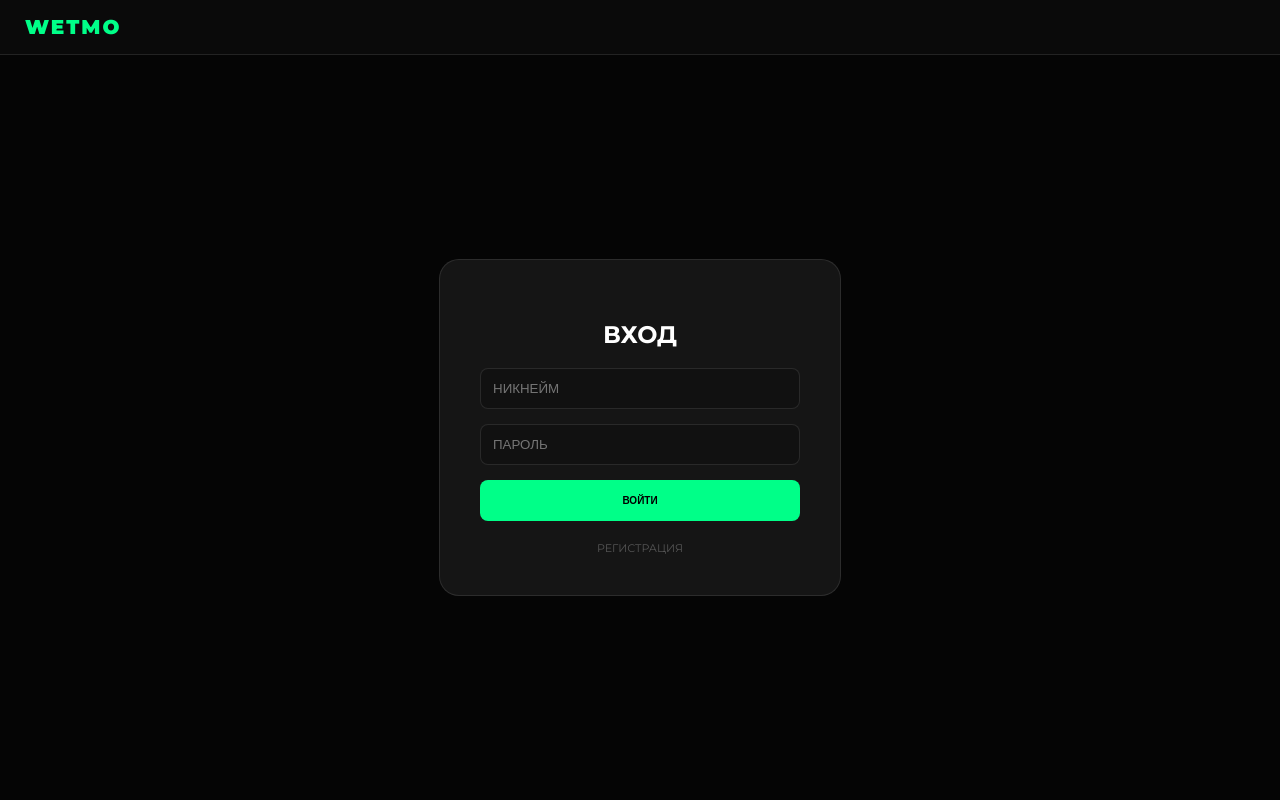
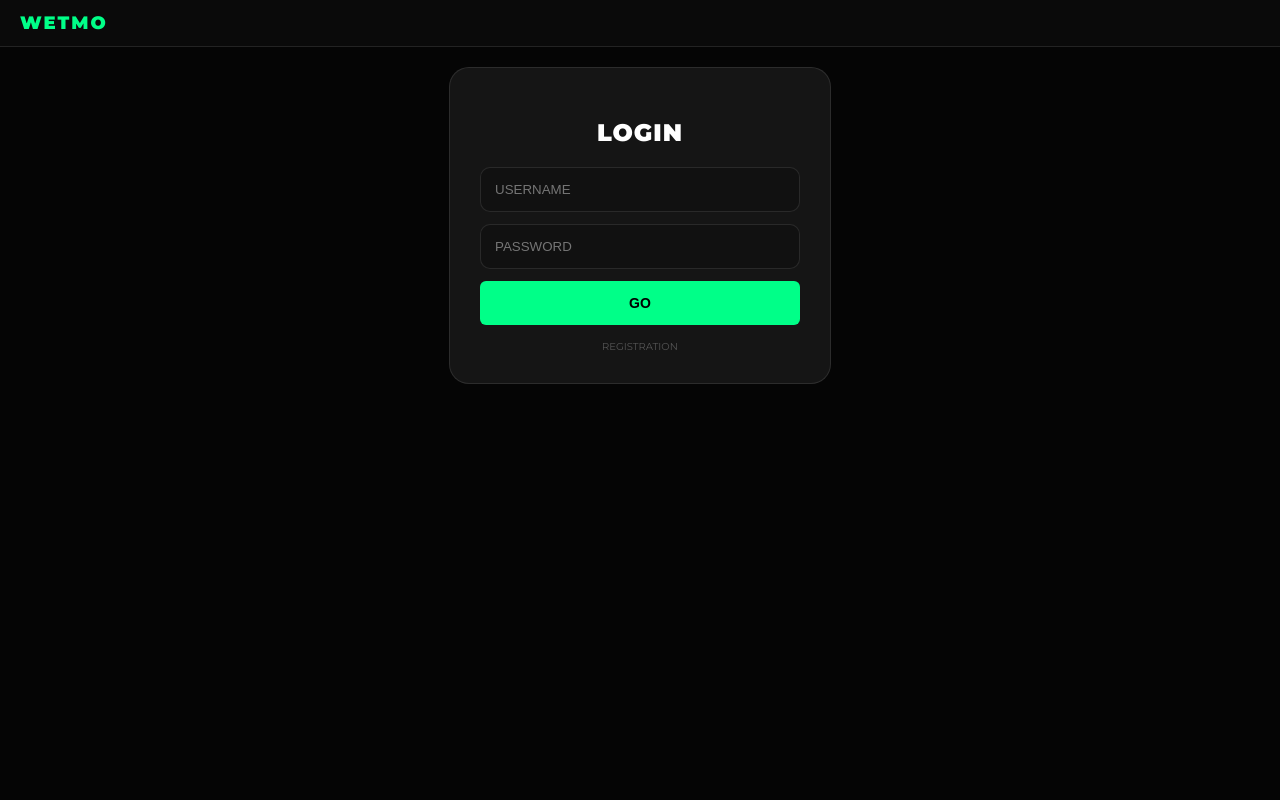
Before and after one commit to Mu1cHur0/WETMO, a Flask app: page /login in a window 1280 px wide. Run offline with Flask 3, Linux system fonts and the light colour scheme; some libraries are stand-ins or nearby versions.

Commit message:
index.html

```diff
--- a/templates/index.html
+++ b/templates/index.html
@@ -2,7 +2,7 @@
 <html lang="ru">
 <head>
     <meta charset="UTF-8">
-    <meta name="viewport" content="width=device-width, initial-scale=1.0">
+    <meta name="viewport" content="width=device-width, initial-scale=1.0, maximum-scale=1.0, user-scalable=no">
     <title>WETMO</title>
     <script src="https://cdnjs.cloudflare.com/ajax/libs/socket.io/4.0.1/socket.io.js"></script>
     <script src="https://cdnjs.cloudflare.com/ajax/libs/marked/4.0.2/marked.min.js"></script>
@@ -16,9 +16,8 @@
             --border: rgba(255, 255, 255, 0.1);
         }
 
-        /* --- СТИЛИЗАЦИЯ ПОЛЗУНКА (SCROLLBAR) --- */
-        ::-webkit-scrollbar { width: 5px; height: 5px; }
-        ::-webkit-scrollbar-track { background: #000; }
+        /* Ползунок */
+        ::-webkit-scrollbar { width: 4px; }
         ::-webkit-scrollbar-thumb { background: #222; border-radius: 10px; }
         ::-webkit-scrollbar-thumb:hover { background: var(--kick); }
 
@@ -26,84 +25,98 @@
             font-family: 'Montserrat', sans-serif;
             background: var(--bg); color: var(--text);
             margin: 0; display: flex; flex-direction: column;
-            height: 100vh; overflow: hidden;
+            height: 100vh; height: -webkit-fill-available; overflow: hidden;
         }
 
-        .header { background: #0a0a0a; padding: 15px 25px; display: flex; align-items: center; border-bottom: 1px solid var(--border); }
-        .logo { font-weight: 900; color: var(--accent); letter-spacing: 2px; text-decoration: none; font-size: 20px; }
+        .header { background: #0a0a0a; padding: 12px 20px; display: flex; align-items: center; border-bottom: 1px solid var(--border); z-index: 100; }
+        .logo { font-weight: 900; color: var(--accent); letter-spacing: 2px; text-decoration: none; font-size: 18px; }
 
         .badge {
             display: inline-flex; align-items: center; justify-content: center;
-            width: 14px; height: 14px;
-            background: linear-gradient(135deg, #53fc18 0%, #3db311 100%);
-            color: #000; border-radius: 50%; font-size: 9px;
-            margin-left: 6px; font-weight: 900; vertical-align: middle;
-            box-shadow: 0 0 8px rgba(83, 252, 24, 0.4);
+            width: 14px; height: 14px; background: linear-gradient(135deg, #53fc18 0%, #3db311 100%);
+            color: #000; border-radius: 50%; font-size: 8px; margin-left: 5px; font-weight: 900;
         }
 
-        .btn-main { background: var(--accent); color: #000; border: none; padding: 10px 15px; border-radius: 8px; font-weight: 900; cursor: pointer; font-size: 10px; text-decoration: none; }
+        .btn-main { background: var(--accent); color: #000; border: none; padding: 8px 12px; border-radius: 6px; font-weight: 900; cursor: pointer; font-size: 10px; text-decoration: none; white-space: nowrap; }
 
-        /* Табы */
-        .tabs-container { display: flex; background: #000; padding: 10px 15px 0; gap: 5px; border-bottom: 1px solid var(--border); overflow-x: auto; min-height: 45px; }
+        /* Табы (адаптивные) */
+        .tabs-container {
+            display: flex; background: #000; padding: 8px 10px 0; gap: 5px;
+            border-bottom: 1px solid var(--border); overflow-x: auto; -webkit-overflow-scrolling: touch;
+        }
         .tab-wrapper { position: relative; display: flex; align-items: center; }
-        .tab { padding: 10px 35px 10px 15px; background: #111; border-radius: 8px 8px 0 0; font-size: 11px; color: #555; text-decoration: none; font-weight: 700; white-space: nowrap; border: 1px solid transparent; }
+        .tab {
+            padding: 10px 30px 10px 12px; background: #111; border-radius: 8px 8px 0 0;
+            font-size: 11px; color: #555; text-decoration: none; font-weight: 700; white-space: nowrap;
+        }
         .tab.active { background: rgba(25, 25, 25, 0.8); color: var(--accent); border: 1px solid var(--border); border-bottom: none; }
-        .close-chat { position: absolute; right: 10px; color: #444; cursor: pointer; font-size: 16px; font-weight: 900; }
+        .close-chat { position: absolute; right: 8px; color: #444; cursor: pointer; font-size: 14px; }
 
-        #chat-window { flex: 1; overflow-y: auto; padding: 20px; display: flex; flex-direction: column; gap: 10px; }
-        .msg { background: rgba(255, 255, 255, 0.03); padding: 10px 15px; border-radius: 12px; max-width: 80%; border: 1px solid var(--border); }
+        /* Чат */
+        #chat-window { flex: 1; overflow-y: auto; padding: 15px; display: flex; flex-direction: column; gap: 8px; }
+        .msg { background: rgba(255, 255, 255, 0.03); padding: 10px 14px; border-radius: 12px; max-width: 85%; border: 1px solid var(--border); }
         .msg.me { align-self: flex-end; background: rgba(0, 255, 136, 0.05); border-color: rgba(0, 255, 136, 0.2); }
         .sender { font-size: 9px; color: var(--accent); font-weight: 900; margin-bottom: 4px; text-transform: uppercase; display: flex; align-items: center; }
+        .content { font-size: 14px; line-height: 1.5; word-wrap: break-word; }
 
-        .auth-card { background: rgba(25,25,25,0.8); padding: 40px; border-radius: 20px; width: 320px; text-align: center; border: 1px solid var(--border); margin: auto; }
-        .auth-card input { width: 100%; padding: 12px; background: #111; border: 1px solid var(--border); color: #fff; border-radius: 8px; margin-bottom: 15px; outline: none; box-sizing: border-box; }
+        /* Поле ввода */
+        .input-area { background: #0a0a0a; padding: 15px; display: flex; gap: 8px; border-top: 1px solid var(--border); padding-bottom: calc(15px + env(safe-area-inset-bottom)); }
+        .input-area input {
+            flex: 1; background: #111; border: 1px solid var(--border); color: #fff;
+            padding: 12px; border-radius: 10px; outline: none; font-size: 16px; /* 16px предотвращает зум на iOS */
+        }
 
-        .admin-table { width: 100%; border-collapse: collapse; margin-top: 20px; font-size: 12px; }
-        .admin-table td { padding: 12px; border: 1px solid var(--border); }
+        /* Мобильная адаптация */
+        @media (max-width: 600px) {
+            .header { padding: 10px; }
+            .logo { font-size: 16px; }
+            .btn-main { padding: 6px 10px; font-size: 9px; }
+            .msg { max-width: 90%; }
+            .content { font-size: 13px; }
+        }
 
-        .input-area { background: #0a0a0a; padding: 20px; display: flex; gap: 10px; border-top: 1px solid var(--border); }
-        .input-area input { flex: 1; background: #111; border: 1px solid var(--border); color: #fff; padding: 12px; border-radius: 10px; outline: none; }
+        /* Авторизация */
+        .auth-container { display:flex; flex:1; align-items:center; justify-content:center; padding: 20px; }
+        .auth-card { background: rgba(25,25,25,0.8); padding: 30px; border-radius: 20px; width: 100%; max-width: 320px; text-align: center; border: 1px solid var(--border); }
+        .auth-card input { width: 100%; padding: 14px; background: #111; border: 1px solid var(--border); color: #fff; border-radius: 10px; margin-bottom: 12px; outline: none; box-sizing: border-box; }
     </style>
 </head>
 <body>
 
-
     <div class="header">
         <a href="/" class="logo">WETMO</a>
         {% if user %}
-        <div style="margin-left: auto; display: flex; gap: 10px; align-items: center;">
-            <button onclick="copyMyLink()" class="btn-main">ПОДЕЛИТЬСЯ</button>
-            {% if user.is_admin %}<a href="/admin" class="btn-main" style="background:#333; color:#fff;">АДМИН</a>{% endif %}
-            <a href="/logout" style="color:#ff4444; text-decoration:none; font-size:11px; font-weight:900;">ВЫХОД</a>
+        <div style="margin-left: auto; display: flex; gap: 8px; align-items: center;">
+            <button onclick="copyMyLink()" class="btn-main">LINK</button>
+            {% if user.is_admin %}<a href="/admin" class="btn-main" style="background:#333; color:#fff;">ADM</a>{% endif %}
+            <a href="/logout" style="color:#ff4444; text-decoration:none; font-size:10px; font-weight:900;">OUT</a>
         </div>
         {% endif %}
     </div>
 
     {% if mode == 'auth' %}
-        <div style="display:flex; flex:1;">
+        <div class="auth-container">
             <div class="auth-card">
-                <h2>{{ 'ВХОД' if auth_type == 'login' else 'РЕГИСТРАЦИЯ' }}</h2>
+                <h2 style="font-weight:900; letter-spacing:1px;">{{ 'LOGIN' if auth_type == 'login' else 'JOIN' }}</h2>
                 <form method="POST">
-                    <input type="text" name="username" placeholder="НИКНЕЙМ" required autocomplete="off">
-                    <input type="password" name="password" placeholder="ПАРОЛЬ" required>
-                    <button type="submit" class="btn-main" style="width:100%; padding:15px;">{{ 'ВОЙТИ' if auth_type == 'login' else 'СОЗДАТЬ' }}</button>
+                    <input type="text" name="username" placeholder="USERNAME" required autocomplete="off">
+                    <input type="password" name="password" placeholder="PASSWORD" required>
+                    <button type="submit" class="btn-main" style="width:100%; padding:14px; font-size:14px;">{{ 'GO' if auth_type == 'login' else 'CREATE' }}</button>
                 </form>
-                <a href="{{ '/register' if auth_type == 'login' else '/login' }}" style="display:block; margin-top:20px; color:#555; font-size:11px; text-decoration:none;">{{ 'РЕГИСТРАЦИЯ' if auth_type == 'login' else 'ВХОД' }}</a>
+                <a href="{{ '/register' if auth_type == 'login' else '/login' }}" style="display:block; margin-top:15px; color:#555; font-size:10px; text-decoration:none;">{{ 'REGISTRATION' if auth_type == 'login' else 'I HAVE ACCOUNT' }}</a>
             </div>
         </div>
 
     {% elif mode == 'admin' %}
-        <div style="padding: 40px; overflow-y: auto; flex: 1;">
-            <h1>ADMIN PANEL</h1>
-            <table class="admin-table">
-                {% for u in all_users %}
-                <tr>
-                    <td>{{ u.username }} {% if u.is_verified %}<span class="badge">✔</span>{% endif %}</td>
-                    <td><a href="/admin/verify/{{ u.id }}" class="btn-main">{{ 'УБРАТЬ ГАЛОЧКУ' if u.is_verified else 'ДАТЬ ГАЛОЧКУ' }}</a></td>
-                </tr>
-                {% endfor %}
-            </table>
-            <br><a href="/" class="btn-main">НАЗАД</a>
+        <div style="padding: 20px; overflow-y: auto; flex: 1;">
+            <h2 style="font-weight:900; color:var(--accent);">ADMIN</h2>
+            {% for u in all_users %}
+            <div style="display:flex; justify-content:space-between; align-items:center; background:#111; padding:10px; border-radius:8px; margin-bottom:5px; border:1px solid var(--border);">
+                <span style="font-size:12px;">{{ u.username }} {% if u.is_verified %}<span class="badge">✔</span>{% endif %}</span>
+                <a href="/admin/verify/{{ u.id }}" class="btn-main" style="font-size:8px;">TOGGLE</a>
+            </div>
+            {% endfor %}
+            <br><a href="/" class="btn-main">BACK</a>
         </div>
 
     {% elif mode == 'chat' %}
@@ -122,14 +135,16 @@
                 </div>
                 {% endfor %}
             {% else %}
-                <div style="margin:auto; text-align:center; opacity:0.1;"><h1>WETMO</h1></div>
+                <div style="margin:auto; text-align:center; opacity:0.1; pointer-events:none;">
+                    <h1 style="font-size:15vw; margin:0; font-weight:900;">WETMO</h1>
+                </div>
             {% endif %}
         </div>
 
         {% if target %}
         <div class="input-area">
-            <input type="text" id="msg-input" placeholder="Сообщение..." autocomplete="off">
-            <button onclick="send()" class="btn-main">-></button>
+            <input type="text" id="msg-input" placeholder="Message..." autocomplete="off">
+            <button onclick="send()" class="btn-main" style="width:50px; height:45px; font-size:20px;">→</button>
         </div>
         {% endif %}
 
@@ -138,6 +153,17 @@
             const myUser = "{{ user.username }}".toLowerCase();
             const targetUser = "{{ target.username if target else '' }}".toLowerCase();
             const chatId = "{{ chat_id or '' }}";
+
+            // --- ЗАПРОС УВЕДОМЛЕНИЙ ---
+            if (Notification.permission !== "granted" && Notification.permission !== "denied") {
+                Notification.requestPermission();
+            }
+
+            function showNotification(title, body) {
+                if (Notification.permission === "granted") {
+                    new Notification(title, { body: body, icon: '/static/icon.png' });
+                }
+            }
 
             socket.on('connect', () => {
                 if (chatId) socket.emit('join', { chat_id: chatId });
@@ -152,10 +178,8 @@
                 }
             }
 
-            // --- ОБРАБОТКА НОВОГО СООБЩЕНИЯ ---
             socket.on('receive_direct', (data) => {
-                // Если мы в этом чате - рисуем сообщение
-                if (chatId) {
+                if (chatId === data.chat_id || (data.sender.toLowerCase() === targetUser)) {
                     const win = document.getElementById('chat-window');
                     const div = document.createElement('div');
                     div.className = `msg ${data.sender.toLowerCase() === myUser ? 'me' : ''}`;
@@ -164,18 +188,22 @@
                     win.appendChild(div);
                     win.scrollTop = win.scrollHeight;
                 }
+
+                // Системное уведомление, если пишет другой человек и вкладка скрыта
+                if (data.sender.toLowerCase() !== myUser) {
+                    showNotification(data.sender, data.message);
+                }
             });
 
-            // --- ЛОГИКА УВЕДОМЛЕНИЙ И АВТО-ДОБАВЛЕНИЯ ТАБОВ ---
             socket.on('new_chat_notification', (data) => {
                 let contacts = JSON.parse(localStorage.getItem('wetmo_contacts') || '[]');
                 const fromUser = data.from.toLowerCase();
-
                 if (!contacts.includes(fromUser)) {
                     contacts.push(fromUser);
                     localStorage.setItem('wetmo_contacts', JSON.stringify(contacts));
-                    renderTabs(); // Перерисовываем табы сразу!
+                    renderTabs();
                 }
+                showNotification(`Новый чат: ${data.from}`, "Вам пришло сообщение!");
             });
 
             let contacts = JSON.parse(localStorage.getItem('wetmo_contacts') || '[]');
@@ -214,8 +242,11 @@
             });
 
             function copyMyLink() {
-                navigator.clipboard.writeText(window.location.origin + '/im/' + myUser);
-                alert("Ссылка скопирована!");
+                const el = document.createElement('textarea');
+                el.value = window.location.origin + '/im/' + myUser;
+                document.body.appendChild(el); el.select();
+                document.execCommand('copy'); document.body.removeChild(el);
+                alert("Copied!");
             }
 
             renderTabs();
```
